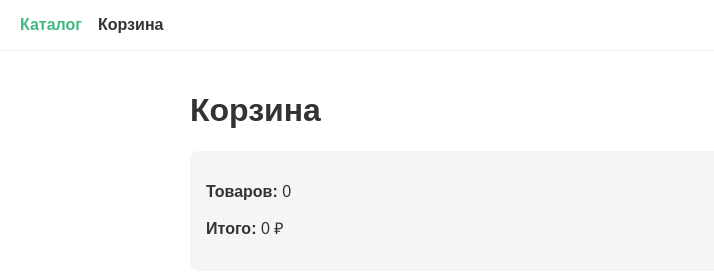
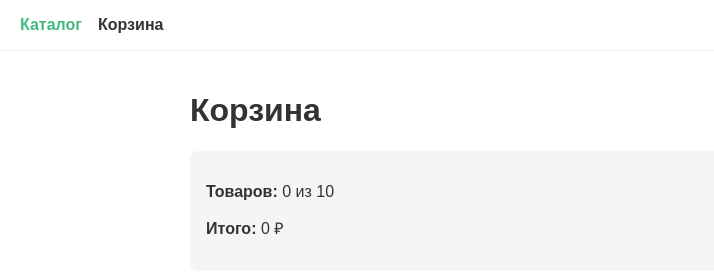
Before and after one commit to nikitanelubin/pr34-pinia, a Vue app: page /cart in a window 1280 px wide. Shown: the top 273 px of the page, without its empty margins (0-714 px from the left). Built offline with nearby package versions, Linux system fonts and the light colour scheme.

Commit message:
Лимит корзины: не больше 10 товаров, при превышении - предупреждение

```diff
--- a/src/App.vue
+++ b/src/App.vue
@@ -3,9 +3,19 @@
     <RouterLink to="/" class="nav-link">Каталог</RouterLink>
     <RouterLink to="/cart" class="nav-link">Корзина</RouterLink>
   </nav>
+
+  <!-- предупреждение из store (например, о лимите корзины) - видно на любой странице -->
+  <p v-if="cartStore.warning" class="warning">⚠ {{ cartStore.warning }}</p>
+
   <!-- сюда роутер подставляет страницу по текущему адресу -->
   <RouterView />
 </template>
+
+<script setup>
+import { useCartStore } from './stores/cart.js'
+
+const cartStore = useCartStore()
+</script>
 
 <style scoped>
 .nav {
@@ -24,4 +34,14 @@
 .nav-link.router-link-exact-active {
   color: #333;
 }
+
+.warning {
+  max-width: 860px;
+  margin: 15px auto 0;
+  padding: 10px 20px;
+  border: 1px solid #ffb74d;
+  border-radius: 6px;
+  background: #fff3e0;
+  color: #e65100;
+}
 </style>
--- a/src/pages/CartPage.vue
+++ b/src/pages/CartPage.vue
@@ -4,7 +4,7 @@
 
     <div class="cart-summary">
       <!-- count и sum - геттеры из store, пересчитываются сами -->
-      <p><strong>Товаров:</strong> {{ cartStore.count }}</p>
+      <p><strong>Товаров:</strong> {{ cartStore.count }} из {{ MAX_ITEMS }}</p>
       <p><strong>Итого:</strong> {{ cartStore.sum }} ₽</p>
     </div>
 
@@ -33,7 +33,7 @@
 </template>
 
 <script setup>
-import { useCartStore } from '../stores/cart.js'
+import { useCartStore, MAX_ITEMS } from '../stores/cart.js'
 
 const cartStore = useCartStore()
 
--- a/src/stores/cart.js
+++ b/src/stores/cart.js
@@ -1,4 +1,8 @@
 import { defineStore } from 'pinia'
+
+// лимит корзины: не больше 10 товаров суммарно.
+// export - чтобы показать это число на странице корзины
+export const MAX_ITEMS = 10
 
 // defineStore создаёт хранилище. 'cart' - его имя (видно в Vue DevTools).
 // useCartStore - функция, через которую компоненты получают это хранилище
@@ -7,7 +11,9 @@ export const useCartStore = defineStore('cart', {
   state: () => ({
     // при запуске берём корзину из localStorage.
     // JSON.parse превращает текст обратно в массив, а если там пусто - берём []
-    items: JSON.parse(localStorage.getItem('cart_items')) || []
+    items: JSON.parse(localStorage.getItem('cart_items')) || [],
+    // текст предупреждения (пустая строка - предупреждения нет)
+    warning: ''
   }),
 
   // getters - вычисляемые значения (как computed), всегда актуальные
@@ -21,6 +27,13 @@ export const useCartStore = defineStore('cart', {
   // actions - функции, которые меняют state. Все изменения корзины - только через них
   actions: {
     addToCart(product) {
+      // проверка лимита: корзина уже полная - показываем предупреждение и не добавляем
+      if (this.count >= MAX_ITEMS) {
+        this.warning = `В корзине может быть не больше ${MAX_ITEMS} товаров.`
+        return
+      }
+      this.warning = ''
+
       // ищем, есть ли уже такой товар в корзине
       const existing = this.items.find((i) => i.id === product.id)
       if (existing) {
@@ -37,12 +50,14 @@ export const useCartStore = defineStore('cart', {
     },
 
     removeFromCart(id) {
+      this.warning = ''
       // filter оставляет все товары, кроме товара с этим id
       this.items = this.items.filter((i) => i.id !== id)
       this.saveToLocalStorage()
     },
 
     clearCart() {
+      this.warning = ''
       this.items = []
       this.saveToLocalStorage()
     },
@@ -51,6 +66,14 @@ export const useCartStore = defineStore('cart', {
     updateQuantity(id, delta) {
       const item = this.items.find((i) => i.id === id)
       if (!item) return
+
+      // кнопка "+" тоже не должна превышать лимит
+      if (delta > 0 && this.count >= MAX_ITEMS) {
+        this.warning = `В корзине может быть не больше ${MAX_ITEMS} товаров.`
+        return
+      }
+      this.warning = ''
+
       item.quantity += delta
       if (item.quantity <= 0) {
         this.removeFromCart(id) // удаляем, если 0
```
